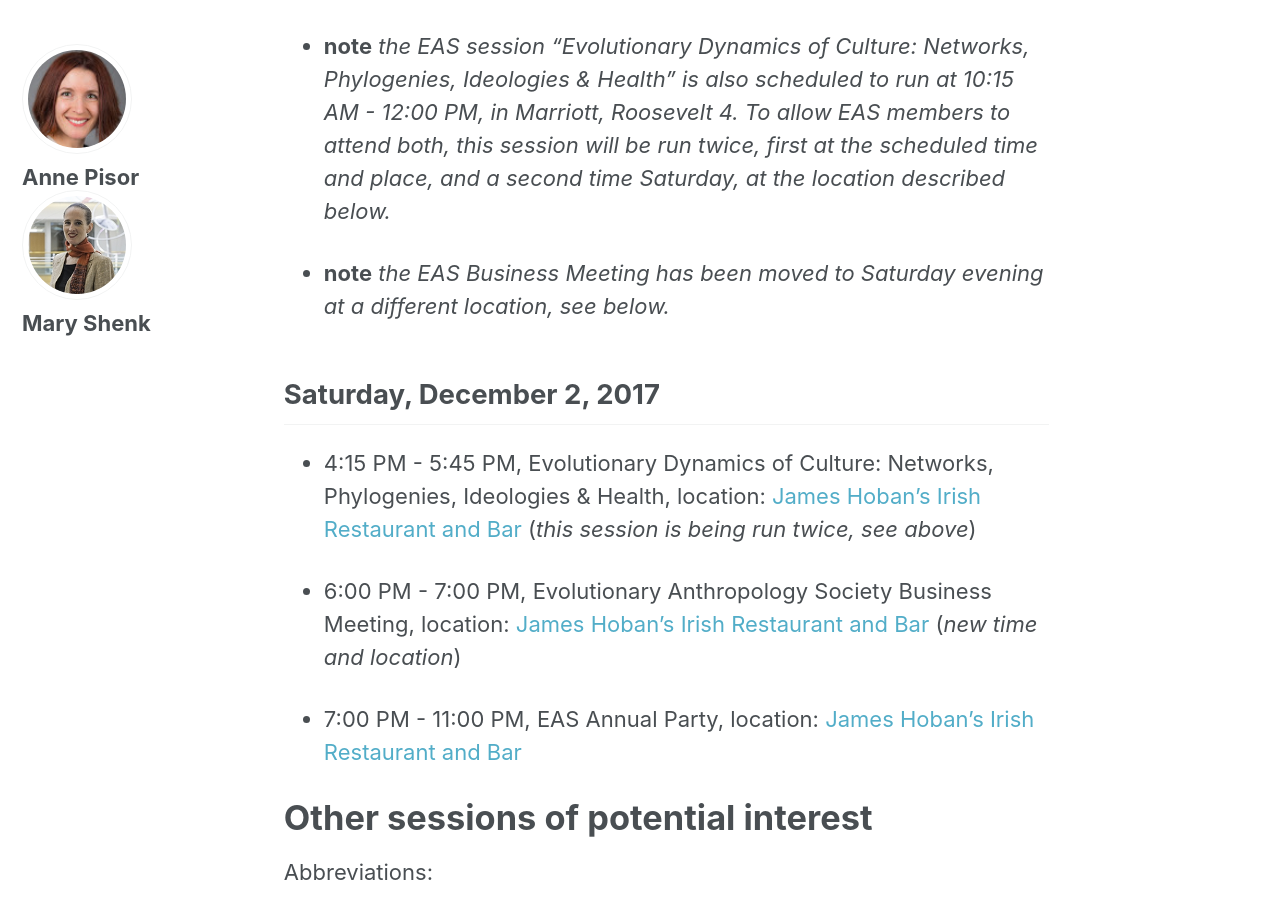
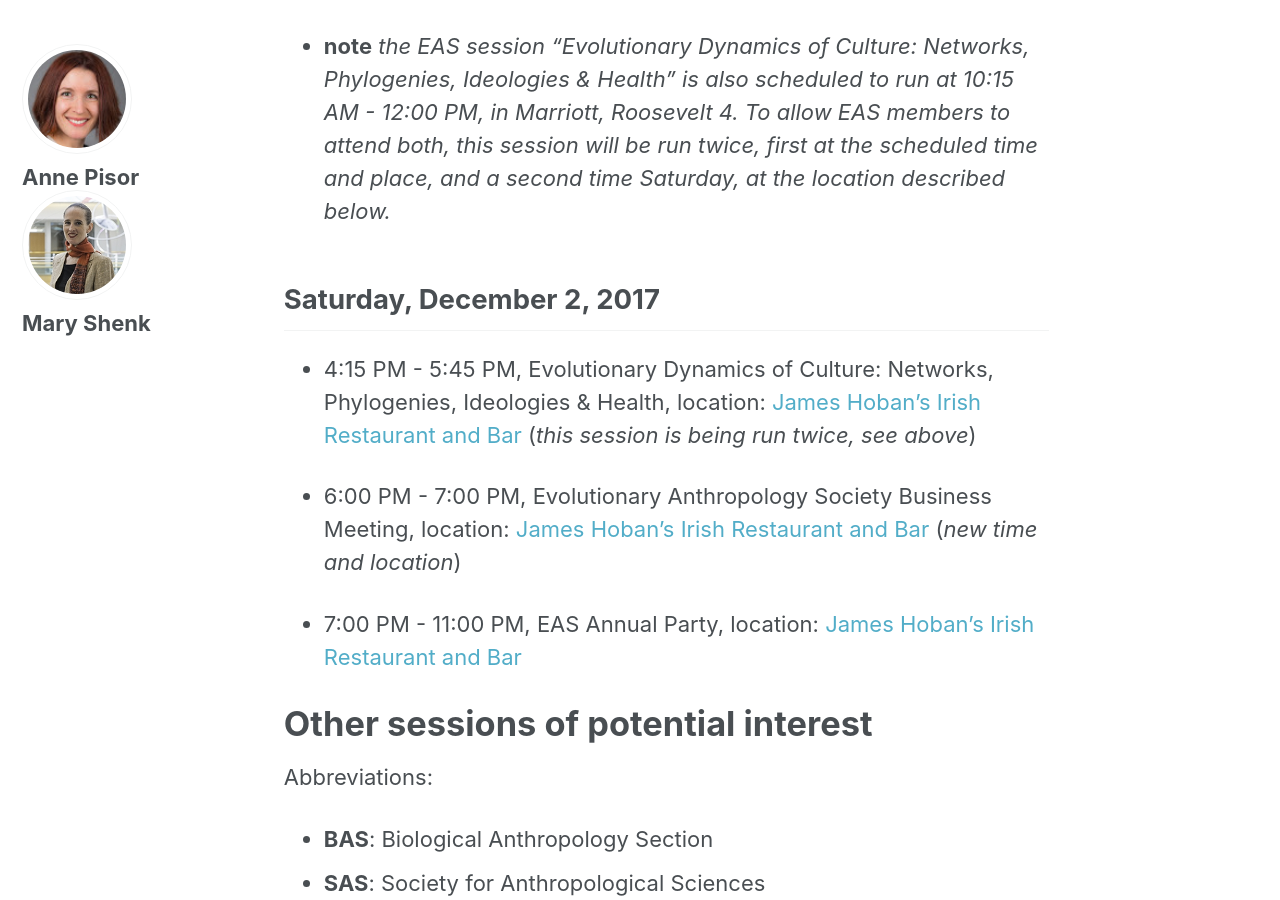
Before and after one commit to babeheim/evanthsoc-new, a Jekyll site: the page built from _posts/2017-11-01-eas-at-aaa-2017-schedule.md, in a window 1280 px wide and 900 px high, scrolled down 1593 px. Built offline with Jekyll 4.4.1, drawn with Linux system fonts in a browser that asks for light colours.

Commit message:
edits to the AAA schedule

```diff
--- a/_posts/2017-11-01-eas-at-aaa-2017-schedule.md
+++ b/_posts/2017-11-01-eas-at-aaa-2017-schedule.md
@@ -30,8 +30,6 @@ Hi Evolutionary Anthropology Society (EAS) members! Here is a list of EAS sessio
 - 10:15 AM - 12:00 PM, The Roles of Women Across Cultures in Behavioral Ecological Perspective: Kinship and Social Organization (Part 2), location: Marriott, Wilson C
 
 - **note** *the EAS session "Evolutionary Dynamics of Culture: Networks, Phylogenies, Ideologies & Health" is also scheduled to run at 10:15 AM - 12:00 PM, in Marriott, Roosevelt 4. To allow EAS members to attend both, this session will be run twice, first at the scheduled time and place, and a second time Saturday, at the location described below.*
-
-- **note** *the EAS Business Meeting has been moved to Saturday evening at a different location, see below.*
 
 ## Saturday, December 2, 2017
 
```
